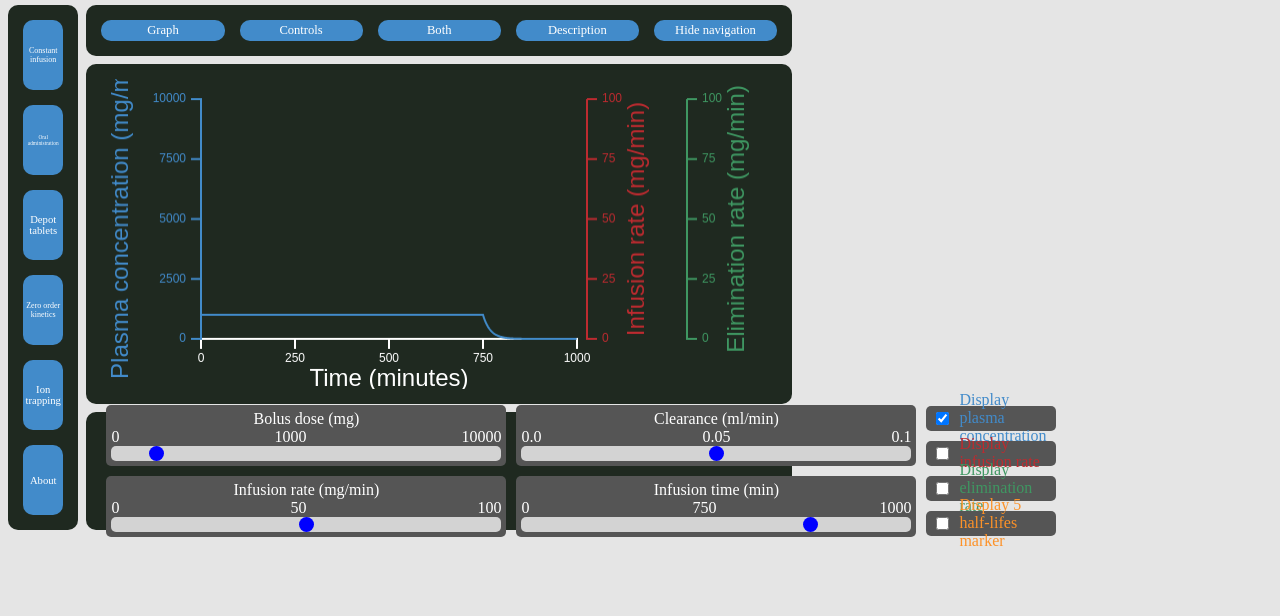
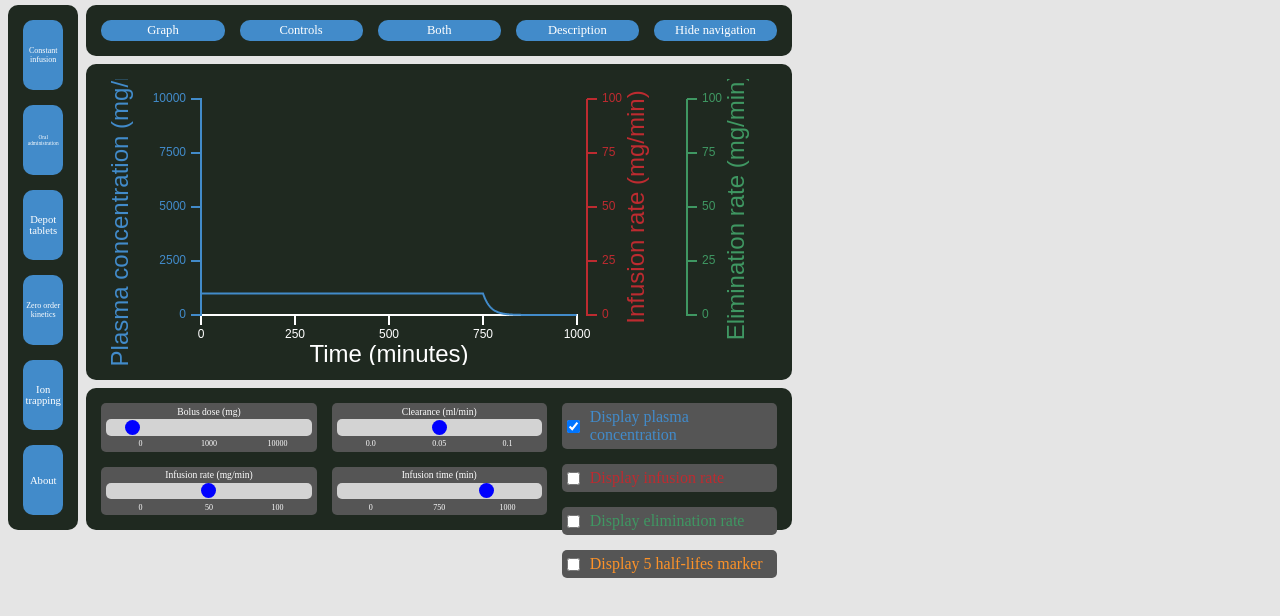
Before and after one commit to Anders-Hanell/UUPS, a plain HTML site: page index.html in a window 1280 px wide. Shown: the part 62-678 px from the top of the page. Drawn offline with nearby package versions, Linux system fonts and the light colour scheme.

Commit message:
Adjusted the controls to be better adapt to screen size.

```diff
--- /dev/null
+++ b/AdjustFontSizes.js
@@ -0,0 +1,17 @@
+function AdjustFontSizeForContainer(container, maxWidthPercent, maxHeightPercent) {
+  const textSpan = container.querySelector('span');
+
+  container.style.fontSize = "1px";
+
+  let availableWidth = container.scrollWidth * maxWidthPercent;
+  let availableHeight = container.scrollHeight * maxHeightPercent;
+
+  let currentTextWidth = textSpan.scrollWidth;
+  let currentTextHeigth = textSpan.scrollHeight;
+
+  let widthScaling = availableWidth / currentTextWidth;
+  let heightScaling = availableHeight / currentTextHeigth;
+  let scaling = Math.min(widthScaling, heightScaling);
+
+  container.style.fontSize = scaling + "px";
+}
--- a/ConfigureSliders.js
+++ b/ConfigureSliders.js
@@ -11,10 +11,15 @@ function ConfigureBasicInfusion_BolusDoseSlider() {
   const valueLabel = container.querySelector('.SliderValueLabel');
   const maxLabel = container.querySelector('.SliderMaxLabel');
 
-  mainLabel.textContent = "Bolus dose (mg)";
-  minLabel.textContent = "0";
-  valueLabel.textContent = BasicInfusion_BolusDoseSliderValue;
-  maxLabel.textContent = "10000";
+  const mainLabelSpan = mainLabel.querySelector('span');
+  const minLabelSpan = minLabel.querySelector('span');
+  const valueLabelSpan = valueLabel.querySelector('span');
+  const maxLabelSpan = maxLabel.querySelector('span');
+
+  mainLabelSpan.innerText = "Bolus dose (mg)";
+  minLabelSpan.innerText = "0";
+  valueLabelSpan.innerText = BasicInfusion_BolusDoseSliderValue;
+  maxLabelSpan.innerText = "10000";
 
   slider.min = "0";
   slider.max = "10000";
@@ -30,10 +35,15 @@ function ConfigureBasicInfusion_InfusionRateSlider() {
   const valueLabel = container.querySelector('.SliderValueLabel');
   const maxLabel = container.querySelector('.SliderMaxLabel');
 
-  mainLabel.textContent = "Infusion rate (mg/min)";
-  minLabel.textContent = "0";
-  valueLabel.textContent = BasicInfusion_InfusionRateSliderValue;
-  maxLabel.textContent = "100";
+  const mainLabelSpan = mainLabel.querySelector('span');
+  const minLabelSpan = minLabel.querySelector('span');
+  const valueLabelSpan = valueLabel.querySelector('span');
+  const maxLabelSpan = maxLabel.querySelector('span');
+
+  mainLabelSpan.innerText = "Infusion rate (mg/min)";
+  minLabelSpan.innerText = "0";
+  valueLabelSpan.innerText = BasicInfusion_InfusionRateSliderValue;
+  maxLabelSpan.innerText = "100";
 
   slider.min = "0";
   slider.max = "100";
@@ -49,10 +59,15 @@ function ConfigureBasicInfusion_ClearanceSlider() {
   const valueLabel = container.querySelector('.SliderValueLabel');
   const maxLabel = container.querySelector('.SliderMaxLabel');
 
-  mainLabel.textContent = "Clearance (ml/min)";
-  minLabel.textContent = "0.0";
-  valueLabel.textContent = BasicInfusion_ClearanceSliderValue;
-  maxLabel.textContent = "0.1";
+  const mainLabelSpan = mainLabel.querySelector('span');
+  const minLabelSpan = minLabel.querySelector('span');
+  const valueLabelSpan = valueLabel.querySelector('span');
+  const maxLabelSpan = maxLabel.querySelector('span');
+
+  mainLabelSpan.innerText = "Clearance (ml/min)";
+  minLabelSpan.innerText = "0.0";
+  valueLabelSpan.innerText = BasicInfusion_ClearanceSliderValue;
+  maxLabelSpan.innerText = "0.1";
 
   slider.min = "0.0";
   slider.max = "0.1";
@@ -68,10 +83,15 @@ function ConfigureBasicInfusion_InfusionTimeSlider() {
   const valueLabel = container.querySelector('.SliderValueLabel');
   const maxLabel = container.querySelector('.SliderMaxLabel');
 
-  mainLabel.textContent = "Infusion time (min)";
-  minLabel.textContent = "0";
-  valueLabel.textContent = BasicInfusion_InfusionTimeSliderValue;
-  maxLabel.textContent = "1000";
+  const mainLabelSpan = mainLabel.querySelector('span');
+  const minLabelSpan = minLabel.querySelector('span');
+  const valueLabelSpan = valueLabel.querySelector('span');
+  const maxLabelSpan = maxLabel.querySelector('span');
+
+  mainLabelSpan.innerText = "Infusion time (min)";
+  minLabelSpan.innerText = "0";
+  valueLabelSpan.innerText = BasicInfusion_InfusionTimeSliderValue;
+  maxLabelSpan.innerText = "1000";
 
   slider.min = "0";
   slider.max = "1000";
@@ -83,24 +103,43 @@ function UpdateSliderValueLabels() {
   let container = document.getElementById('BasicInfusion_BolusDoseSlider');
   let slider = container.querySelector('.my-slider');
   let valueLabel = container.querySelector('.SliderValueLabel');
-  valueLabel.textContent = slider.value;
+  let valueSpan = valueLabel.querySelector('span');
+  valueSpan.innerText = slider.value;
   BasicInfusion_BolusDoseSliderValue = slider.value;
 
   container = document.getElementById('BasicInfusion_InfusionRateSlider');
   slider = container.querySelector('.my-slider');
   valueLabel = container.querySelector('.SliderValueLabel');
-  valueLabel.textContent = slider.value;
+  valueSpan = valueLabel.querySelector('span');
+  valueSpan.innerText = slider.value;
   BasicInfusion_InfusionRateSliderValue = slider.value;
 
   container = document.getElementById('BasicInfusion_ClearanceSlider');
   slider = container.querySelector('.my-slider');
   valueLabel = container.querySelector('.SliderValueLabel');
-  valueLabel.textContent = slider.value;
+  valueSpan = valueLabel.querySelector('span');
+  valueSpan.innerText = slider.value;
   BasicInfusion_ClearanceSliderValue = slider.value;
 
   container = document.getElementById('BasicInfusion_InfusionTimeSlider');
   slider = container.querySelector('.my-slider');
   valueLabel = container.querySelector('.SliderValueLabel');
-  valueLabel.textContent = slider.value;
+  valueSpan = valueLabel.querySelector('span');
+  valueSpan.innerText = slider.value;
   BasicInfusion_InfusionTimeSliderValue = slider.value;
 }
+
+function UpdateSliderFontSizes() {
+  const sliderContainers = document.querySelectorAll('slider-container');
+
+  for (var i = 0; i<sliderContainers.length; i++) {
+    const mainLabel = sliderContainers[i].querySelector('.SliderMainLabel');
+    AdjustFontSizeForContainer(mainLabel, 0.95, 0.60);
+
+    const valueLabelsContainer = sliderContainers[i].querySelector('.SliderValueContainer');
+    const valueLabels = valueLabelsContainer.querySelectorAll('p');
+    for (var j = 0; j<valueLabels.length; j++) {
+      AdjustFontSizeForContainer(valueLabels[j], 0.95, 0.50);
+    }
+  }
+}
--- a/CustomElements.js
+++ b/CustomElements.js
@@ -5,13 +5,14 @@ class SliderContainer extends HTMLElement {
 
   connectedCallback() {
     this.innerHTML = `
-        <p class="SliderMainLabel">The slider</p>
+        <p class="SliderMainLabel"><span>The slider</span></p>
+        <input class="my-slider" name="weight" type="range" oninput="OnNewSliderValue()">
         <div class="SliderValueContainer">
-          <p class="SliderMinLabel">Min</p>
-          <p class="SliderValueLabel">Value</p>
-          <p class="SliderMaxLabel">Max </p>
+          <p class="SliderMinLabel"><span>Min</span></p>
+          <p class="SliderValueLabel"><span>Value</span></p>
+          <p class="SliderMaxLabel"><span>Max</span></p>
         </div>
-        <input class="my-slider" name="weight" type="range" oninput="OnNewSliderValue()">`;
+        `;
   }
 }
 customElements.define('slider-container', SliderContainer);
--- a/EventHandler.js
+++ b/EventHandler.js
@@ -9,6 +9,7 @@ function OnStartup() {
 
   AdjustFontSize("MainTitlePanel", 0.95, 0.60);
   AdjustButtonTextSize();
+  UpdateSliderFontSizes();
 }
 
 function AdjustFontSize(containerId, maxWidthPercent, maxHeightPercent) {
--- a/FlexStyle.css
+++ b/FlexStyle.css
@@ -114,30 +114,8 @@ basic-infusion-both {
 }
 
 basic-infusion-graph {
-  height: 75%;
+  height: 70%;
   width: 100%;
-}
-
-#ControlsContainer {
-  display: flex;
-  flex-direction: row;
-  justify-content: space-between;
-  align-items: center;
-  height: 25%;
-  width: 100%;
-}
-
-.ControlPanelColumn {
-  display: flex;
-  flex-direction: column;
-}
-
-#DescriptionContainer {
-  width: 100%;
-  size: 100%;
-  display: inline;
-  border-radius: 15px;
-  padding: 20px;
 }
 
 #canvas {
@@ -145,48 +123,88 @@ basic-infusion-graph {
   height: 100%;
 }
 
-.MathParagraph {
-  text-align: left;
+#ControlsContainer {
+  display: flex;
+  flex-direction: row;
+  justify-content: space-evenly;
+  align-items: center;
+  height: 30%;
+  width: 100%;
+  padding: 0px;
+  padding-top: 15px;
+  padding-left: 15px;
 }
 
-.MathJax_Display {
-  text-align: left !important;
+#ControlsContainer .ControlPanelColumn {
+  width: 100%;
+  height: 100%;
+  display: flex;
+  flex-direction: column;
+  justify-content: space-evenly;
+  align-items: center;
+  margin-right: 15px;
 }
 
-slider-container {
+#ControlsContainer .ControlPanelColumn slider-container {
+  width: 100%;
+  height: 100%;
   display: flex;
   flex-direction: column;
-  justify-content: space-between;
-  margin: 5px;
-  padding: 5px;
+  justify-content: space-evenly;
+  padding: 0px 5px;
   border-radius: 5px;
   background-color: #555;
-  min-width: 400px;
-  max-width: 600px;
-  max-height: 75px;
+  font-size: 10px;
+  margin-bottom: 15px;
 }
 
 slider-container .SliderMainLabel {
+  width: 100%;
+  height: 100%;
   display: flex;
+  flex-direction: column;
   justify-content: space-around;
+  align-items: center;
+  white-space: nowrap;
+}
+
+slider-container .SliderMainLabel span {
+  white-space: nowrap;
 }
 
 slider-container .SliderValueContainer {
+  width: 100%;
+  height: 100%;
   display: flex;
-  justify-content: space-between;
+  justify-content: space-evenly;
+}
+
+slider-container .SliderValueContainer p {
+  width: 100%;
+  height: 100%;
+  display: flex;
+  flex-direction: column;
+  justify-content: space-around;
+  align-items: center;
+  font-size: 2px;
+}
+
+slider-container .SliderValueContainer p span {
+  white-space: nowrap;
 }
 
 slider-container p {
   color: white;
+  white-space: nowrap;
 }
 
 .my-slider {
+  height: 100%;
   -webkit-appearance: none;
   appearance: none;
   background: #d3d3d3;
   border-radius: 5px;
   outline: none;
-  height: 15px;
 }
 
 .my-slider::-webkit-slider-thumb {
@@ -200,19 +218,35 @@ slider-container p {
 }
 
 checkbox-container {
+  width: 100%;
+  height: 100%;
   display: flex;
   flex-direction: row;
   justify-content: left;
-  margin: 5px;
-  padding: 10px;
+  margin-bottom: 15px;
+  padding: 5px;
   border-radius: 5px;
   background-color: #555;
   align-items: center;
-  max-height: 25px;
-  max-width: 300px;
   color: white;
 }
 
 checkbox-container input {
   margin-right: 10px;
 }
+
+#DescriptionContainer {
+  width: 100%;
+  size: 100%;
+  display: inline;
+  border-radius: 15px;
+  padding: 20px;
+}
+
+.MathParagraph {
+  text-align: left;
+}
+
+.MathJax_Display {
+  text-align: left !important;
+}
--- a/index.html
+++ b/index.html
@@ -15,6 +15,7 @@
     <script src="ConfigureSliders.js"></script>
     <script src="ConfigureCheckboxes.js"></script>
     <script src="BasicInfusion_DefineContent.js"></script>
+    <script src="AdjustFontSizes.js"></script>
 
     <script src="https://polyfill.io/v3/polyfill.min.js?features=es6"></script>
     <script id="MathJax-script" async src="https://cdn.jsdelivr.net/npm/mathjax@3/es5/tex-mml-chtml.js"></script>
```
